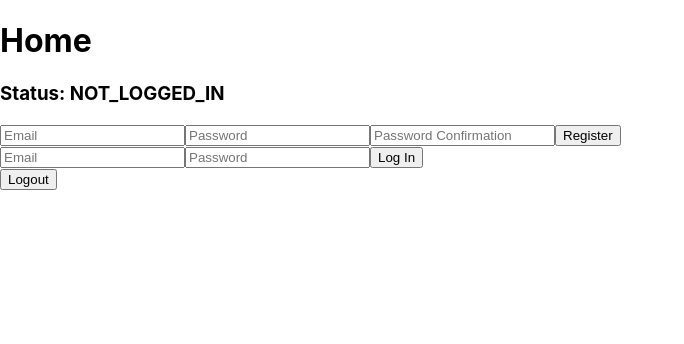
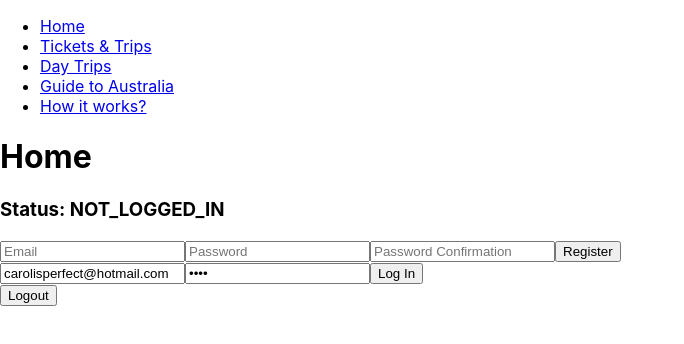
Before and after one commit to Carol1020/-Project4_AussieHop_Frontend, a React (Create React App) app: page /#/ in a window 1280 px wide. Shown: the top 344 px of the page, without its empty margins (0-684 px from the left). Built offline with nearby package versions, Linux system fonts and the light colour scheme; no server answers.

Commit message:
navbar added to App.js; Routes component setup

```diff
--- a/package.json
+++ b/package.json
@@ -9,8 +9,10 @@
     "axios": "^0.19.2",
     "react": "^16.13.1",
     "react-dom": "^16.13.1",
+    "react-filter-search": "^1.0.11",
     "react-router-dom": "^5.2.0",
-    "react-scripts": "3.4.1"
+    "react-scripts": "3.4.1",
+    "underscore": "^1.10.2"
   },
   "scripts": {
     "start": "react-scripts start",
--- a/src/components/App.js
+++ b/src/components/App.js
@@ -1,7 +1,8 @@
 import React, { Component } from 'react';
-import { HashRouter as Router, Switch, Route } from "react-router-dom";
+import { HashRouter as Router, Switch, Route, Link } from "react-router-dom";
 import axios from 'axios';
 import Home from "./Home";
+import AllRoutes from "./routes/AllRoutes";
 
 
 
@@ -42,6 +43,7 @@ class App extends Component {
 
 
   handleLogin(data) {
+    console.log(data)
     this.setState({
       loggedInStatus: "LOGGED_IN",
       user: data.user
@@ -59,6 +61,27 @@ class App extends Component {
     return(
       <div className="App">
         <Router>
+          <div>
+            <nav>
+              <ul>
+                <li>
+                  <Link to="/">Home</Link>
+                </li>
+                <li>
+                  <Link to="/routes">Tickets & Trips</Link>
+                </li>
+                <li>
+                  <Link to="/trips">Day Trips</Link>
+                </li>
+                <li>
+                  <Link to="/guide">Guide to Australia</Link>
+                </li>
+                <li>
+                  <Link to="/how-it-works">How it works?</Link>
+                </li>
+              </ul>
+            </nav>
+          </div>
           <Switch>
             <Route
               exact
@@ -69,6 +92,16 @@ class App extends Component {
                   handleLogin={ this.handleLogin }
                   handleLogout={ this.handleLogout }
                   loggedInStatus={ this.state.loggedInStatus } />
+              )}
+            />
+            <Route
+              exact
+              path={"/routes"}
+              render={props => (
+                <AllRoutes
+                  handleLogout={this.handleLogout}
+                  {...this.state}
+                  loggedInStatus={this.state.isLoggedIn} />
               )}
             />
           </Switch>
--- a/src/components/Home.js
+++ b/src/components/Home.js
@@ -13,7 +13,7 @@ class Home extends Component {
 
   handleSuccessfulAuth(data) {
     this.props.handleLogin(data);
-    this.props.history.push("/");
+    // this.props.history.push("/");
   };
 
   handleLogoutClick() {
--- a/src/components/auth/Login.js
+++ b/src/components/auth/Login.js
@@ -6,8 +6,8 @@ class Login extends Component {
     super(props);
 
     this.state = {
-      email: "",
-      password: "",
+      email: "carolisperfect@hotmail.com",
+      password: "beef",
       loginErrors: ""
     }
 
@@ -34,6 +34,7 @@ class Login extends Component {
       },
       { withCredentials: true }
     ).then(response => {
+      console.log(response);
       if (response.data.logged_in) {
         this.props.handleSuccessfulAuth(response.data);
       }
--- /dev/null
+++ b/src/components/routes/AllRoutes.js
@@ -0,0 +1,34 @@
+import React, { useState, useEffect } from 'react';
+// import _, { uniq } from 'underscore';
+import axios from 'axios';
+// import SearchResults from 'react-filter-search';
+import { Redirect } from 'react-router-dom';
+
+
+const AllRoutes = function () {
+
+  const [routes, setRoutes] = useState([]);
+
+  useEffect( () => {
+    axios.get("http://localhost:3001/routes")
+      .then(response => {
+        console.log(response);
+        setRoutes(response.data); // Update the routes
+      })
+      .catch(error => {
+        console.log(error);
+      })
+  }, []) // fetch data only once
+
+  return (
+    <div>
+      <ul>
+        {
+          routes.map(route => <li key={ route.id }>{ route.title }</li>)
+        }
+      </ul>
+    </div>
+  );
+};
+
+export default AllRoutes;
```
Also changed, not shown: src/components/routes/Route.js (added), 1 other file (tests, documents, lock files or other folders).
